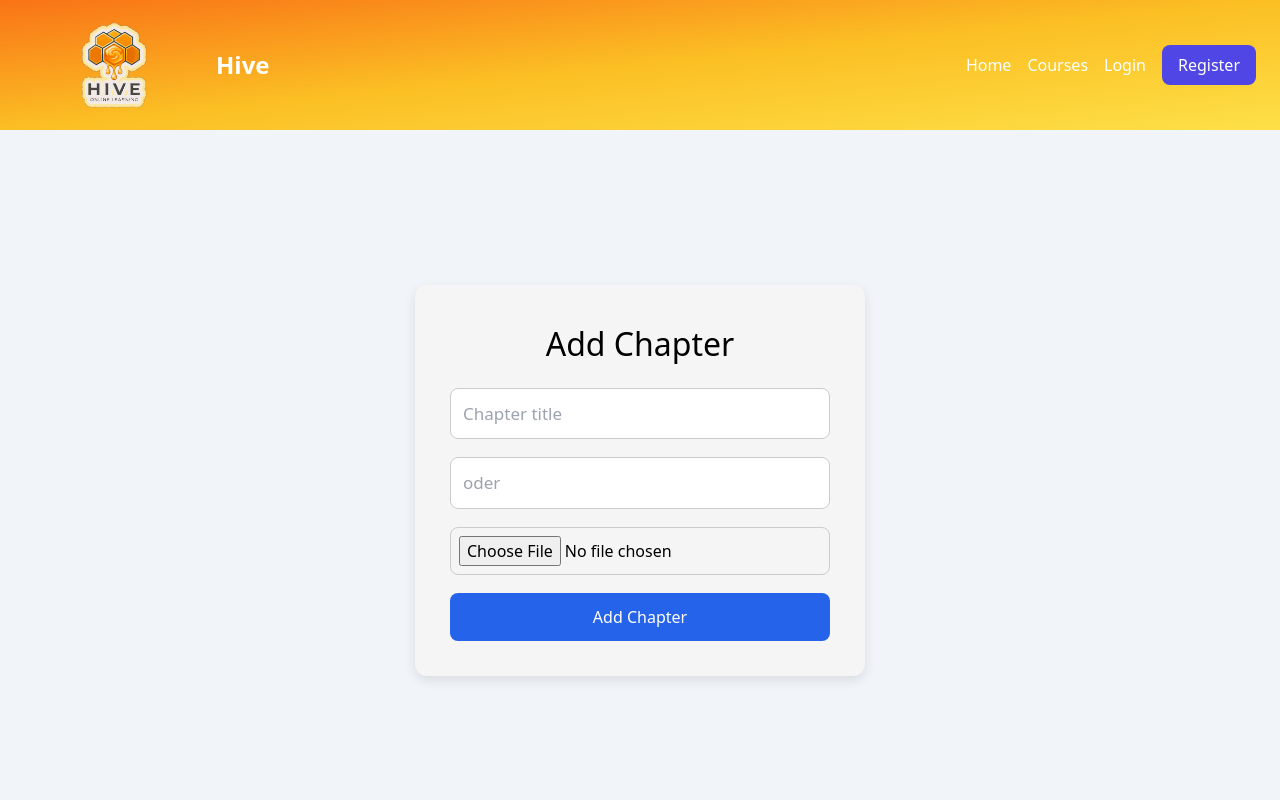
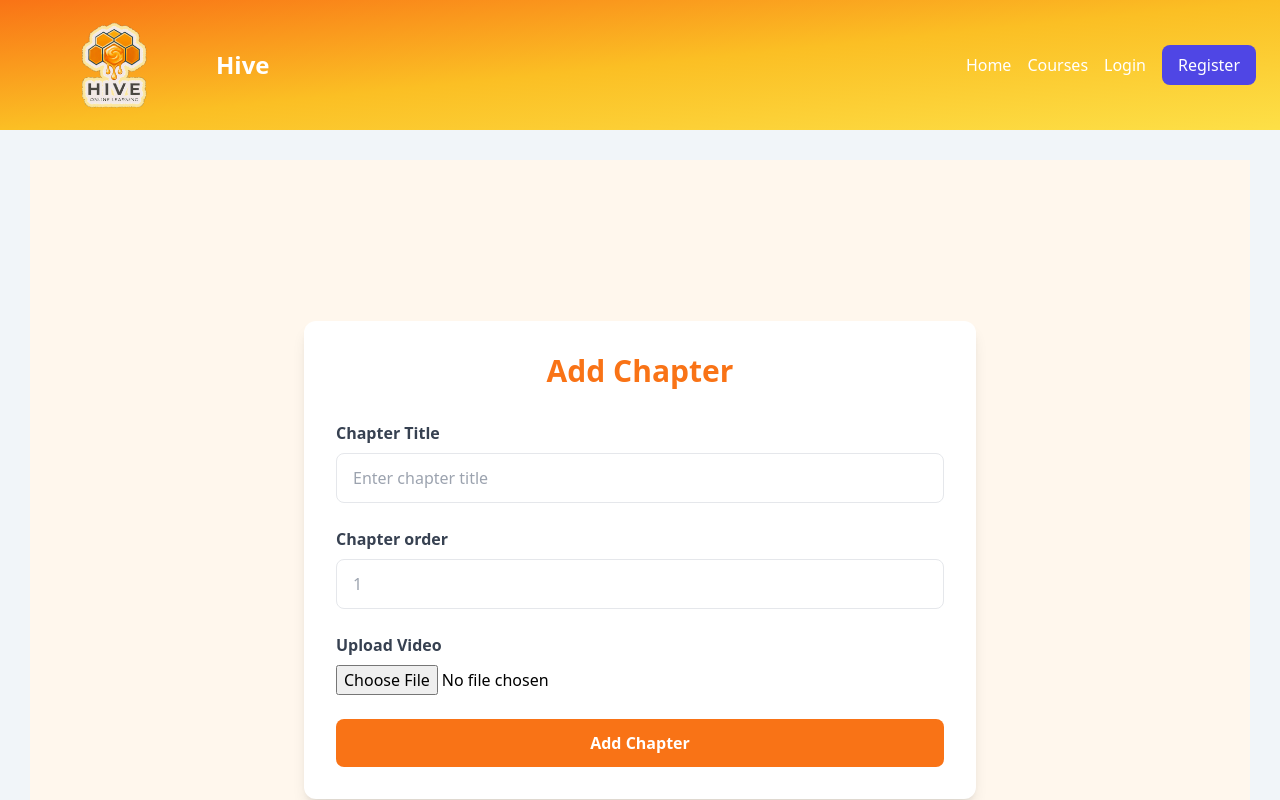
Before and after one commit to Jeanjames-rpg/Daily-work, a React (Create React App) app in the folder Course_provider/frontend/: page /courses/1/add-chapter in a window 1280 px wide. Shown: the top 800 px of the page. Built offline with nearby package versions, Linux system fonts and the light colour scheme.

Commit message:
created a chapterform for create&update & backend for update

```diff
--- /dev/null
+++ b/Course_provider/frontend/src/componenets/ChapterForm.jsx
@@ -0,0 +1,107 @@
+
+function ChapterForm ({
+    title,
+    setTitle,
+    order,
+    setOrder,
+    video,
+    setVideo,
+    onSubmit,
+    buttontext
+}) {
+    return(
+        <div className="min-h-screen bg-orange-50 flex items-center justify-center px-4">
+            <form
+                onSubmit={onSubmit}
+                className="bg-white shadow-lg rounded-xl p-8 w-full max-w-2xl"
+                encType="multipart/form-data"
+            >
+                <h2 className="text-3xl font-bold text-orange-500 mb-8 text-center">
+                    {buttontext}
+                </h2>
+
+                <div className="mb-6">
+
+                    <label className="block text-gray-700 font-semibold mb-2">
+                        Chapter Title
+                    </label>
+
+                    <input
+                        type="text"
+                        value={title}
+                        onChange={(e)=>setTitle(e.target.value)}
+                        placeholder="Enter chapter title"
+                        required
+                        className="w-full border rounded-lg px-4 py-3 focus:outline-none focus:ring-2 focus:ring-orange-400"
+                    />
+                </div>
+
+                {/* chapter order */}
+                <div className="mb-6">
+                    <label className="font-semibold block text-gray-700 mb-2">
+                        Chapter order
+                    </label>
+
+                    <input
+                        type="number"
+                        value={order}
+                        onChange={(e)=>setOrder(e.target.value)}
+                        placeholder="1"
+                        required
+                        className="w-full border rounded-lg px-4 py-3 focus:outline-none focus:ring-2 focus:ring-orange-400"
+                    />
+
+                </div>
+
+                {/* Video  */}
+                <div className="mb-6">
+                    <label className="block text-gray-700 font-semibold mb-2">
+                        Upload Video
+                    </label>
+
+                    <input
+                        type="file"
+                        accept="video/*"
+                        onChange={(e)=>setVideo(e.target.files[0])}
+                        className="w-full"
+                    />
+
+                </div>
+
+                {/* Existing Video */}
+
+                {
+                    typeof video === "string" &&
+                    video &&
+                    (
+                        <video
+                            src={video}
+                            controls
+                            className="w-full rounded-lg mb-6"
+                        />
+                    )
+                }
+
+                {/* selected Video */}
+
+                {
+                    video instanceof File &&
+                    (
+                        <p className="mb-6 text-green-600">
+                            Selected:{video.name}
+                        </p>
+                    )
+                }
+
+                <button
+                    type="submit"
+                    className="w-full bg-orange-500 hover:bg-orange-600 text-white font-semibold py-3 rounded-lg transition"
+                >
+                    {buttontext}
+                </button>
+            </form>
+        </div>
+    );
+}
+
+export default ChapterForm;
--- a/Course_provider/frontend/src/pages/Addchapter.jsx
+++ b/Course_provider/frontend/src/pages/Addchapter.jsx
@@ -2,6 +2,7 @@ import { useState } from "react";
 import { useParams } from "react-router-dom";
 import api from "../services/api";
 import styles from "../styles/Addchapter.module.css"
+import ChapterForm from "../componenets/ChapterForm";
 
 
 function AddChapter() {
@@ -41,27 +42,36 @@ function AddChapter() {
     };
 
     return (
-        <div className={styles.container}>
+        // <div className={styles.container}>
 
-        <div className={styles.card}>
-            <h1 className={styles.title}>Add Chapter</h1>
+        // <div className={styles.card}>
+        //     <h1 className={styles.title}>Add Chapter</h1>
 
-            <form onSubmit={handleSubmit}  className={styles.form}>
+        //     <form onSubmit={handleSubmit}  className={styles.form}>
 
-                <input className={styles.input} type="text" placeholder="Chapter title" onChange={(e)=> setTitle(e.target.value)} />
+        //         <input className={styles.input} type="text" placeholder="Chapter title" onChange={(e)=> setTitle(e.target.value)} />
 
-                <input className={styles.input} type="number" placeholder="oder"  onChange={(e)=> setOrder(e.target.value)} />
+        //         <input className={styles.input} type="number" placeholder="oder"  onChange={(e)=> setOrder(e.target.value)} />
 
-                <input className={styles.file} type="file" accept="video/*" onChange={(e)=> setVideo(e.target.files[0])} />
+        //         <input className={styles.file} type="file" accept="video/*" onChange={(e)=> setVideo(e.target.files[0])} />
 
-                <button className={styles.button} type="submit">Add Chapter</button>
+        //         <button className={styles.button} type="submit">Add Chapter</button>
 
-            </form>
+        //     </form>
 
 
-        </div>
+        // </div>
 
-        </div>
+        // </div>
+        <ChapterForm
+            title={title}
+            setTitle={setTitle}
+            order={order}
+            setOrder={setOrder}
+            video={video}
+            setVideo={setVideo}
+            buttontext="Add Chapter"
+        />
     );
 }
 
--- /dev/null
+++ b/Course_provider/frontend/src/pages/ChapterUpdate.jsx
@@ -0,0 +1,103 @@
+import { useEffect, useState } from "react";
+import { useNavigate, useParams } from "react-router-dom";
+import api from "../services/api";
+import ChapterForm from "../componenets/ChapterForm";
+
+
+function ChapterUpdate(){
+
+    const {id} = useParams();
+
+    const navigate = useNavigate();
+
+    const [title, setTitle] = useState("");
+
+    const [order, setOrder] = useState("");
+
+    const [video, setVideo] = useState("");
+
+    const [loading, setLoading] = useState(true);
+
+    useEffect(()=>{
+        api
+        .get(`courses/chapters/${id}/`)
+        .then(
+            (res)=>{
+                setTitle(res.data.title);
+
+                setOrder(res.data.order);
+
+                setVideo(res.data.video);
+
+                setLoading(false);
+
+            }).catch((error)=>{
+                console.log(error);
+
+                setLoading(false);
+            });
+    },[id]);
+
+    const handleSubmit =async (e) =>{
+
+        e.preventDefault();
+
+        const formData = new FormData();
+
+        formData.append("title",title);
+
+        formData.append("order",order);
+
+        if (video instanceof File) {
+            formData.append("video",video);
+        }
+
+        try{
+            await api.put(`courses/chapters/update/${id}/`,formData);
+
+            alert("Chapter successfully updated!!");
+
+            navigate(-1);
+        }catch (error){
+            console.log(error);
+
+            alert("Unable to update chapter.");
+        }
+    };
+
+    if (loading){
+        return(
+            <div className="flex justify-center items-center h-screen">
+                <h2 className="text-2xl font-bold text-orange-500">
+                    Loading..
+                </h2>
+
+            </div>
+        );
+    }
+
+    return(
+
+        <ChapterForm
+
+            title={title}
+
+            setTitle={setTitle}
+
+            order={order}
+
+            setOrder={setOrder}
+
+            video={video}
+
+            setVideo={setVideo}
+
+            onSubmit={handleSubmit}
+
+            buttontext="Update Chapter"
+
+        />
+    );
+}
+
+export default ChapterUpdate;
```
Also changed, not shown: 2 other files (tests, documents, lock files or other folders).
